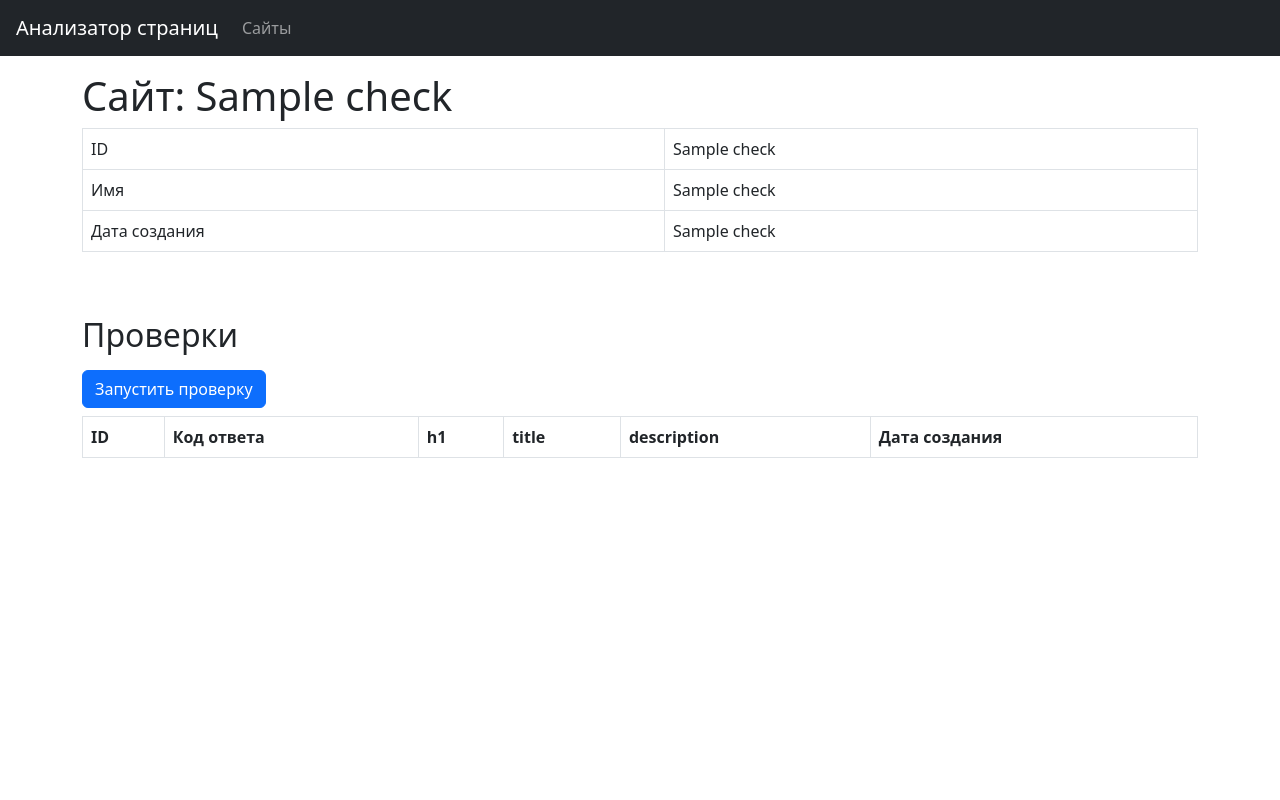
After one commit to georf1/Page-Analyzer, a Flask app: template page_analyzer/templates/url.html in a window 1280 px wide. The commit adds this page. Run offline with Flask 2, Linux system fonts and the light colour scheme; the template is opened without the code that fills it: most values are stand-ins (such as "Sample title", 1, 10 or a date in 2020); lists and menus that the app fills with data are empty.

Commit message:
add new templates

```diff
--- /dev/null
+++ b/page_analyzer/templates/url.html
@@ -0,0 +1,73 @@
+<!DOCTYPE html>
+<html lang="en">
+    <head>
+        <meta charset="utf-8">
+        <meta name="viewport" content="width=device-width, initial-scale=1, shrink-to-fit=no">
+        <meta name="description" content="Third project for Hexlet.io">
+        <link href="https://cdn.jsdelivr.net/npm/bootstrap@5.2.0/dist/css/bootstrap.min.css" rel="stylesheet" integrity="sha384-gH2yIJqKdNHPEq0n4Mqa/HGKIhSkIHeL5AyhkYV8i59U5AR6csBvApHHNl/vI1Bx" crossorigin="anonymous">
+        <title>Анализатор страниц</title>
+    </head>
+    <body class="min-vh-100 d-flex flex-column">
+        <header class="flex-shrink-0">
+            <nav class="navbar navbar-expand-md navbar-dark bg-dark px-3">
+                <a class="navbar-brand" href="/">Анализатор страниц</a>
+                <div id="navbarNav">
+                    <ul class="navbar-nav">
+                        <li class="nav-item"><a class="nav-link " href="/urls">Сайты</a></li>
+                    </ul>
+                </div>
+            </nav>
+        </header>
+
+        {% if messages %}
+        {% for category, message in messages %}
+        <div class="alert alert-success" role="alert">
+            {{ message }}
+        </div>
+        {% endfor %}
+        {% endif %}
+
+        <main class="flex-grow-1">
+            <div class="container-lg mt-3">
+                <h1>Сайт: {{ data[1] }}</h1>
+                <div class="table-responsive">
+                    <table class="table table-bordered table-hover text-nowrap" data-test="url">
+                        <tbody>
+                            <tr>
+                                <td>ID</td>
+                                <td>{{ data[0] }}</td>
+                            </tr>
+                            <tr>
+                                <td>Имя</td>
+                                <td>{{ data[1] }}</td>
+                            </tr>
+                            <tr>
+                                <td>Дата создания</td>
+                                <td>{{ data[2] }}</td>
+                            </tr>
+                        </tbody>
+                    </table>
+                </div>
+                <h2 class="mt-5 mb-3">Проверки</h2>
+                <form method="" action="">
+                    <input type="submit" class="btn btn-primary" value="Запустить проверку">
+                </form>
+                <div>
+                    <table class="table table-bordered table-hover mt-2" data-test="checks">
+                        <tbody>
+                            <tr>
+                                <th>ID</th>
+                                <th>Код ответа</th>
+                                <th>h1</th>
+                                <th>title</th>
+                                <th>description</th>
+                                <th>Дата создания</th>
+                            </tr>
+                        </tbody>
+                    </table>
+                </div>
+            </div>
+        </main>
+            <script src="https://cdn.jsdelivr.net/npm/bootstrap@5.1.3/dist/js/bootstrap.bundle.min.js" integrity="sha384-ka7Sk0Gln4gmtz2MlQnikT1wXgYsOg+OMhuP+IlRH9sENBO0LRn5q+8nbTov4+1p" crossorigin="anonymous"></script>
+    </body>
+</html>
```
Also changed, not shown: page_analyzer/templates/index.html (+38 -1 lines), page_analyzer/templates/urls.html (added, +53 -0 lines).
